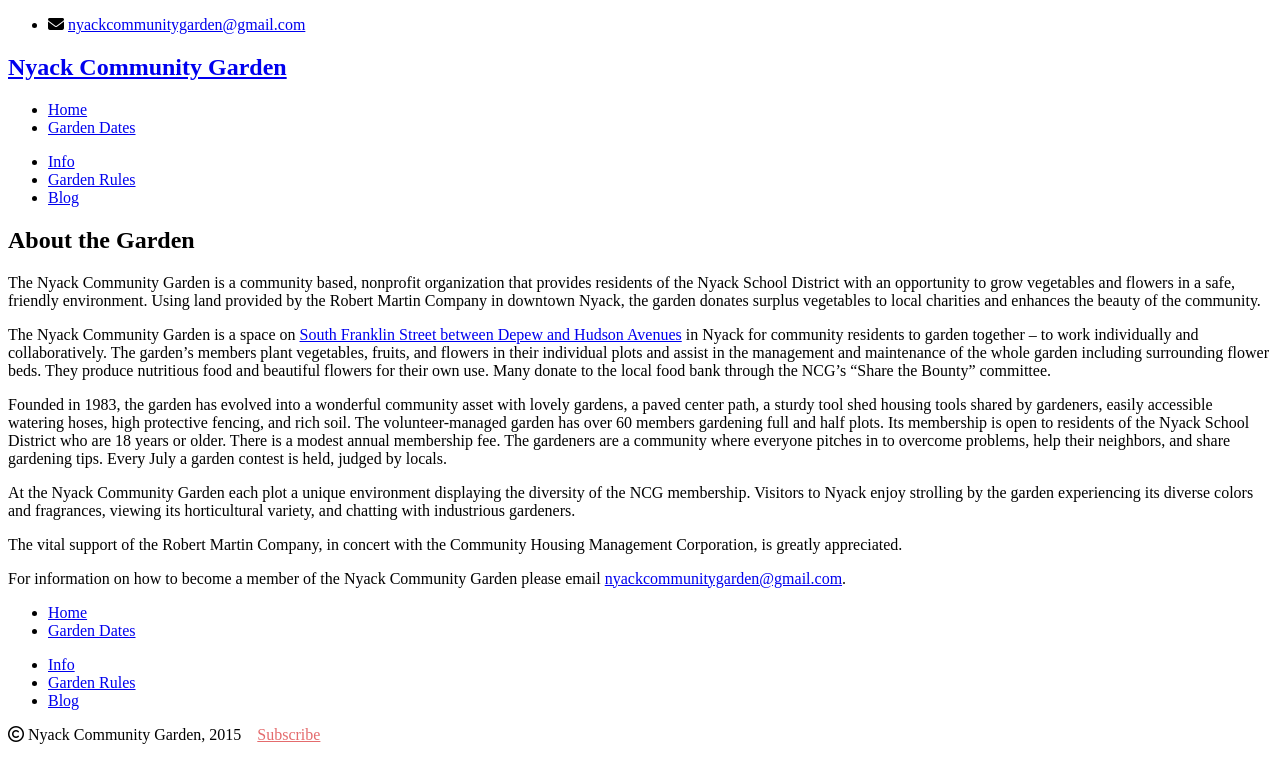
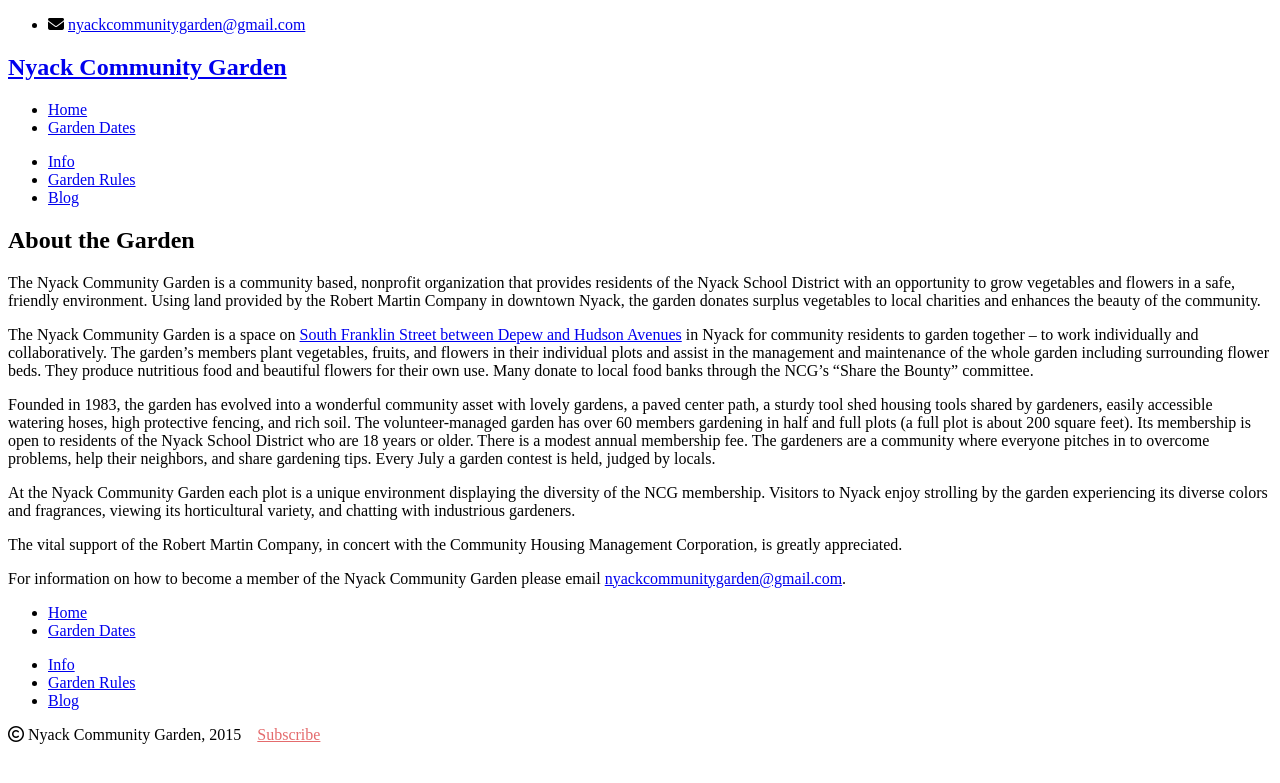
Before and after one commit to bosborne/nyackcommunitygarden, a Jekyll site: the page built from info/index.html, in a window 1280 px wide. Shown: the top 783 px of the page. Built offline with Jekyll 4.4.1, drawn with Linux system fonts in a browser that asks for light colours; nearby versions of some CDN libraries; library files that are not in the unit come from our copies; Markdown is read by kramdown in place of the engine named in the settings.

Commit message:
Minor edits

```diff
--- a/info/index.html
+++ b/info/index.html
@@ -9,13 +9,13 @@
 The Nyack Community Garden is a community based, nonprofit organization that provides residents of the Nyack School District with an opportunity to grow vegetables and flowers in a safe, friendly environment. Using land provided by the Robert Martin Company in downtown Nyack, the garden donates surplus vegetables to local charities and enhances the beauty of the community.
 </p>
 <p>
-The Nyack Community Garden is a space on <a href="http://www.openstreetmap.org/?minlon=-73.9218139648438&minlat=41.0889358520508&maxlon=-73.9215545654297&maxlat=41.0897102355957">South Franklin Street between Depew and Hudson Avenues</a> in Nyack for community residents to garden together – to work individually and collaboratively. The garden’s members plant vegetables, fruits, and flowers in their individual plots and assist in the management and maintenance of the whole garden including surrounding flower beds. They produce nutritious food and beautiful flowers for their own use. Many donate to the local food bank through the NCG’s “Share the Bounty” committee.
+The Nyack Community Garden is a space on <a href="http://www.openstreetmap.org/?minlon=-73.9218139648438&minlat=41.0889358520508&maxlon=-73.9215545654297&maxlat=41.0897102355957">South Franklin Street between Depew and Hudson Avenues</a> in Nyack for community residents to garden together – to work individually and collaboratively. The garden’s members plant vegetables, fruits, and flowers in their individual plots and assist in the management and maintenance of the whole garden including surrounding flower beds. They produce nutritious food and beautiful flowers for their own use. Many donate to local food banks through the NCG’s “Share the Bounty” committee.
 </p>
 <p>
-Founded in 1983, the garden has evolved into a wonderful community asset with lovely gardens, a paved center path, a sturdy tool shed housing tools shared by gardeners, easily accessible watering hoses, high protective fencing, and rich soil. The volunteer-managed garden has over 60 members gardening full and half plots. Its membership is open to residents of the Nyack School District who are 18 years or older. There is a modest annual membership fee. The gardeners are a community where everyone pitches in to overcome problems, help their neighbors, and share gardening tips. Every July a garden contest is held, judged by locals.
+Founded in 1983, the garden has evolved into a wonderful community asset with lovely gardens, a paved center path, a sturdy tool shed housing tools shared by gardeners, easily accessible watering hoses, high protective fencing, and rich soil. The volunteer-managed garden has over 60 members gardening in half and full plots (a full plot is about 200 square feet). Its membership is open to residents of the Nyack School District who are 18 years or older. There is a modest annual membership fee. The gardeners are a community where everyone pitches in to overcome problems, help their neighbors, and share gardening tips. Every July a garden contest is held, judged by locals.
 </p>
 <p>
-At the Nyack Community Garden each plot a unique environment displaying the diversity of the NCG membership. Visitors to Nyack enjoy strolling by the garden experiencing its diverse colors and fragrances, viewing its horticultural variety, and chatting with industrious gardeners.
+At the Nyack Community Garden each plot is a unique environment displaying the diversity of the NCG membership. Visitors to Nyack enjoy strolling by the garden experiencing its diverse colors and fragrances, viewing its horticultural variety, and chatting with industrious gardeners.
 </p>
 <p>
 The vital support of the Robert Martin Company, in concert with the Community Housing Management Corporation, is greatly appreciated.
```
